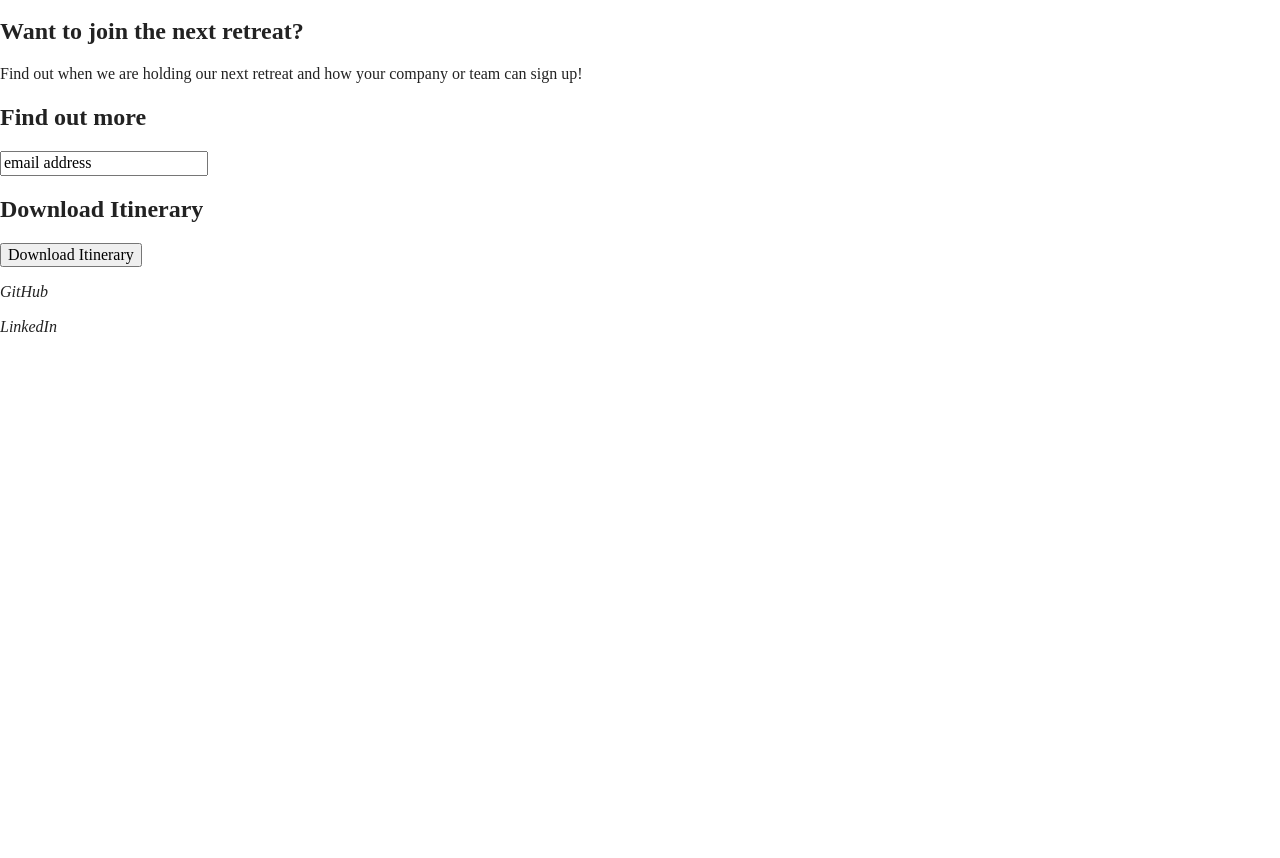
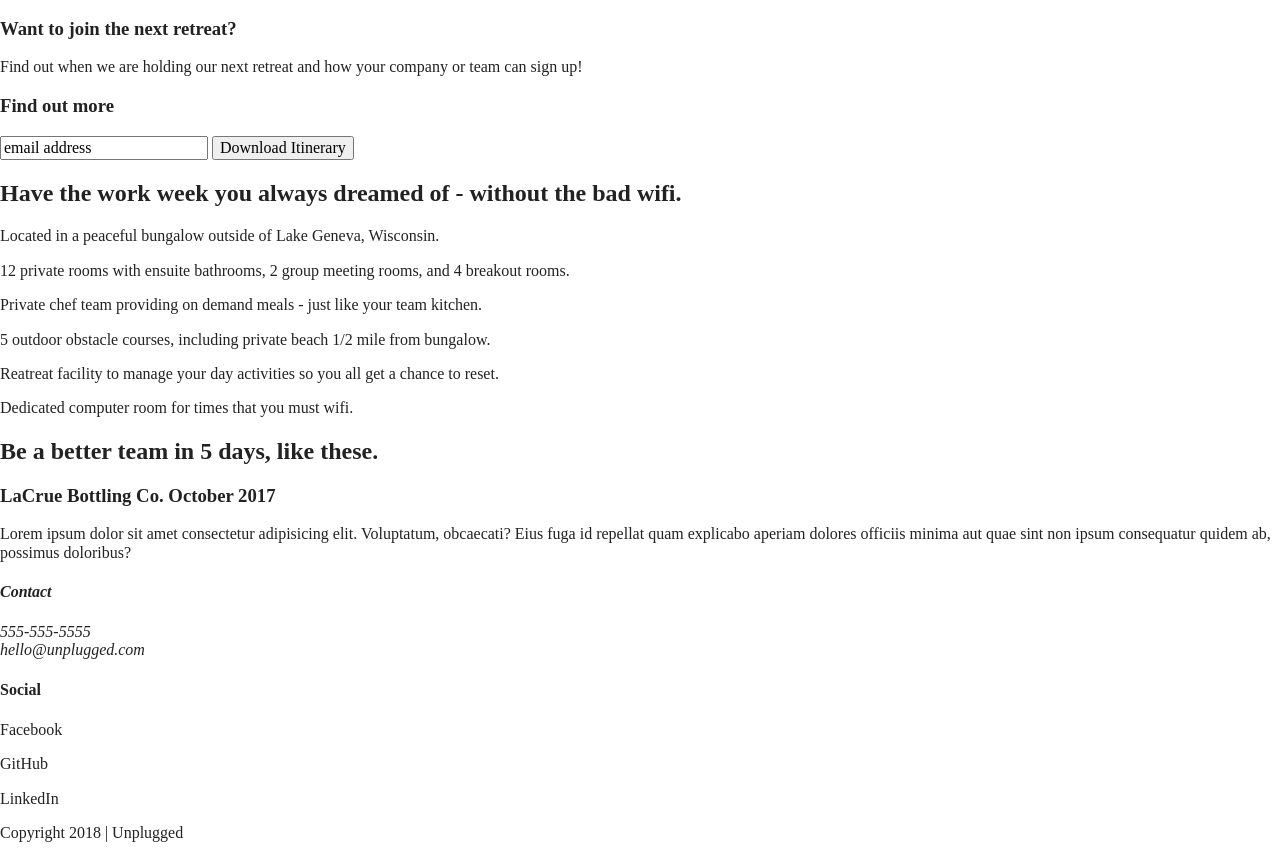
Before and after one commit to Julie-S2020/Responsive-Project, a website built with Parcel: page index.html in a window 1280 px wide. Shown: the part 134-992 px from the top of the page. Before the commit the page ends 800 px from the top, so only its background shows below. Built offline with nearby package versions, Linux system fonts and the light colour scheme.

Commit message:
Html layout complete

```diff
--- a/index.html
+++ b/index.html
@@ -38,44 +38,104 @@
       </div>
   </header>
 
+
   <main>
 
-    <section>
-        <h1>Retreat from the desk, return refreshed.</h1>
-        <h2>Want to join the next retreat?</h2>
-        <p>Find out when we are holding our next retreat and how your company or team can sign up!</p>
+
+    <section class="hero-area">
+        <div class="content-wrapper"><h1>Retreat from the desk, return refreshed.</h1>
+        </div>
+    </section>
+
+
+
 
     </section>
 
     <aside>
-        <h2>Find out more</h2>
-        <input type="text" name="name" value="email address">
-        <h2>Download Itinerary</h2>
-        <input type="button" value="Download Itinerary">
+      <div class="content-wrapper">
+          <div class="form-description">
+            <h3>Want to join the next retreat?</h3><p>Find out when we are holding our next retreat and how your company or team can sign up!</p>
+          </div>
+        <div class="form">
+          <h3>Find out more</h3>
+         <input type="text" name="name" value="email address">
+         <input type="button" value="Download Itinerary">
+        </div>
+      </div>
     </aside>
+
+
+    <section class="features">
+      <div class="content-wrapper">
+        <h2>Have the work week you always dreamed of - without the bad wifi.</h2>
+        <div class="feature-items">
+          <article>
+              <p class="fontawesome-icon"></p>
+              <p class="features-item-description">Located in a peaceful bungalow outside of Lake Geneva, Wisconsin.</p>
+          </article>
+          <article>
+              <p class="fontawesome-icon"></p>
+               <p class="features-item-description">12 private rooms with ensuite bathrooms, 2 group meeting rooms, and 4 breakout rooms.</p>
+          </article>
+          <article>
+               <p class="fontawesome-icon"></p>
+               <p class="features-item-description">Private chef team providing on demand meals - just like your team kitchen.</p>
+          </article>
+          <article>
+              <p class="fontawesome-icon"></p>
+               <p class="features-item-description">5 outdoor obstacle courses, including private beach 1/2 mile from bungalow.</p>
+         </article>
+          <article>
+             <p class="fontawesome-icon"></p>
+              <p class="features-item-description">Reatreat facility to manage your day activities so you all get a chance to reset.</p>
+         </article>
+         <article>
+             <p class="fontawesome-icon"></p>
+             <p class="features-item-description">Dedicated computer room for times that you must wifi.</p>
+          </article>
+        </div>
+      </div>
+    </section>
+
+    <section class="reviews">
+        <div class="content-wrapper">
+          <h2>Be a better team in 5 days, like these.</h2>
+         <article>
+           <div>
+             <h3>LaCrue Bottling Co. October 2017</h3>
+              <p>Lorem ipsum dolor sit amet consectetur adipisicing elit. Voluptatum, obcaecati? Eius fuga id repellat quam explicabo aperiam dolores officiis minima aut quae sint non ipsum consequatur quidem ab, possimus doloribus?</p>
+            </div>
+          </article>
+        </div>
+    </section>
 
   </main> <!-- main wrapper -->
 
   <footer>
       <div class="content-wrapper">
           <div class="footer-content">
+              <address class="contact">
+                <h4>Contact</h4>
+                <p>555-555-5555<br>
+                hello@unplugged.com</p>
+              </address>
               <div class="social">
+                <h4>Social</h4>
                 <div class="social-icons">
-                    <p><a href="https://facebook.com/profile.php?id=15720553" target="_blank"></a></p>
+                    <p><a href="https://facebook.com/profile.php?id=15720553" target="_blank"></a>Facebook</p>
+                    <p><a href="https://github.com/Julie-S2020" target="_blank"></a>GitHub</p>
+                    <p><a href="https://www.linkedin.com/in/juliesaltrelli/" target="_blank"></a>LinkedIn</p>
                 </div>
               </div>
           </div>
       </div>
 
-      <div class="copywright"></div>
-      <div class="footer-content">
-          <address class="contact">
-            <p><a href="https://github.com/Julie-S2020"></a>GitHub</p>
-            <p><a href="https://www.linkedin.com/in/juliesaltrelli/"></a>LinkedIn</p>
-          </address>
+      <div class="copywright">
+        <p>Copyright 2018 | Unplugged</p>
       </div>
+  </footer>
 
-  </footer>
   <script src="js/vendor/modernizr-3.11.2.min.js"></script>
   <script src="js/plugins.js"></script>
   <script src="js/main.js"></script>
```
Also changed, not shown: about/index.html (+50 -18 lines), faq/index.html (+30 -19 lines).
